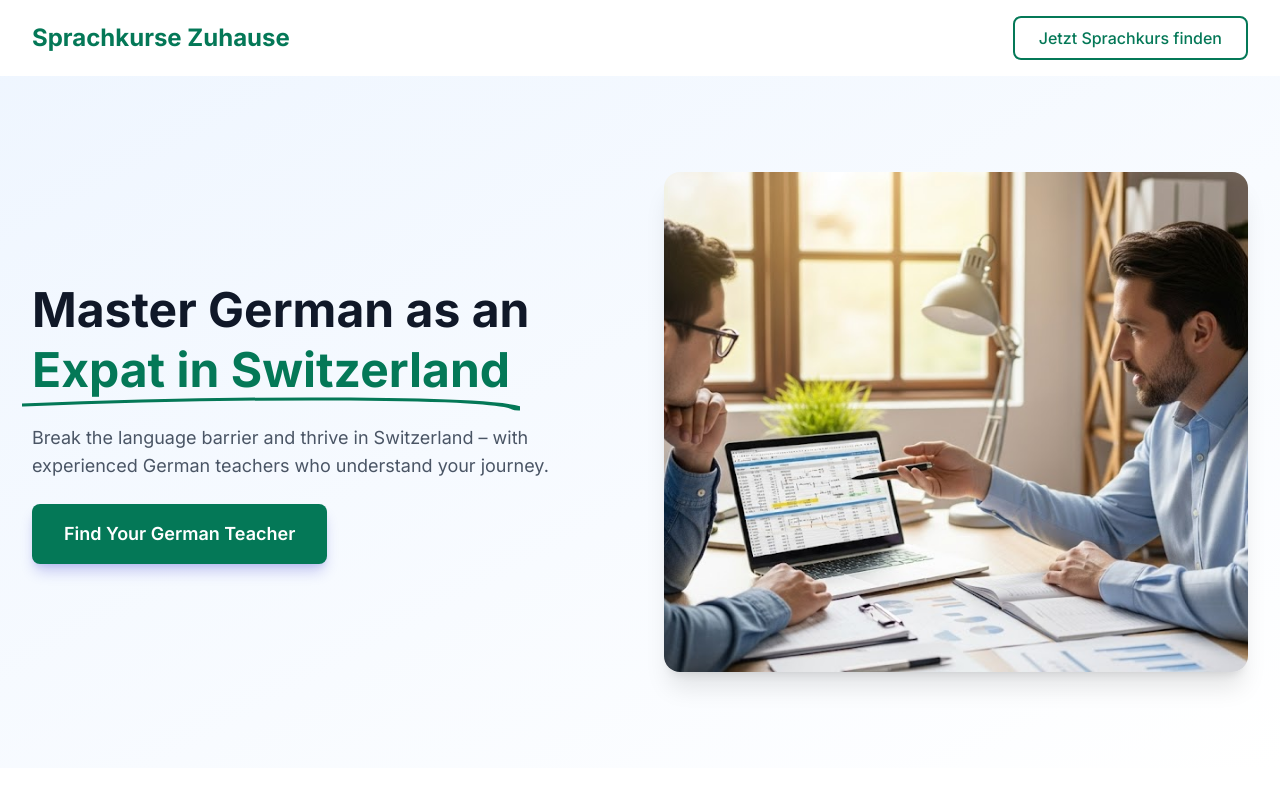
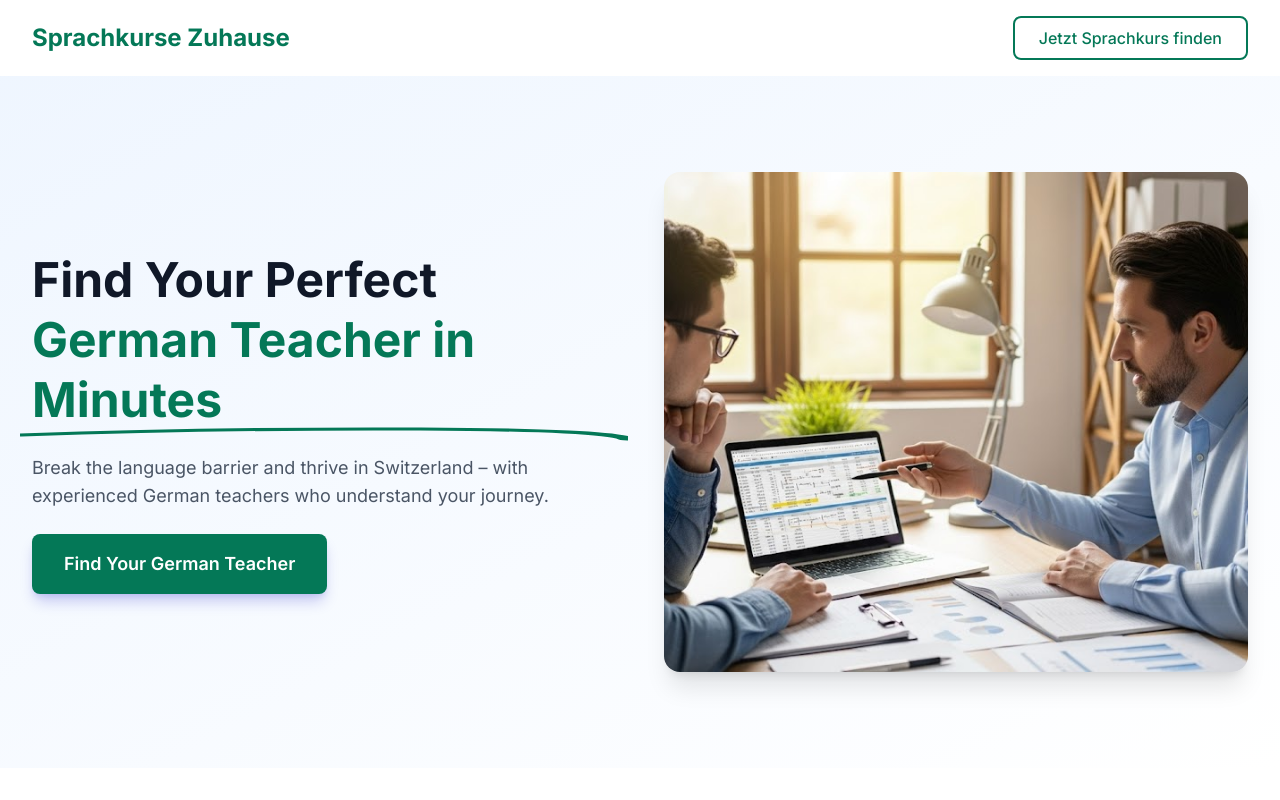
Before and after one commit to moerkerl/sprachkurse-zuhause, a Next.js app: page /lp/german-course-switzerland in a window 1280 px wide. Shown: the top 800 px of the page. Built offline with nearby package versions, Linux system fonts and the light colour scheme.

Commit message:
Update: Expat Landing Page Titel verbessert
- Neuer Titel: 'Find Your Perfect German Teacher in Minutes'
- Näher am deutschen Original
- Fokus auf Schnelligkeit und Einfachheit

```diff
--- a/src/app/lp/german-course-switzerland/page.tsx
+++ b/src/app/lp/german-course-switzerland/page.tsx
@@ -85,9 +85,9 @@ export default function GermanCourseForExpats() {
       <LPHero
         title={
           <>
-            <span className="inline-block">Master German as an</span>{' '}
+            <span className="inline-block">Find Your Perfect</span>{' '}
             <span className="inline-block">
-              <AnimatedText text="Expat in Switzerland" />
+              <AnimatedText text="German Teacher in Minutes" />
             </span>
           </>
         }
```
